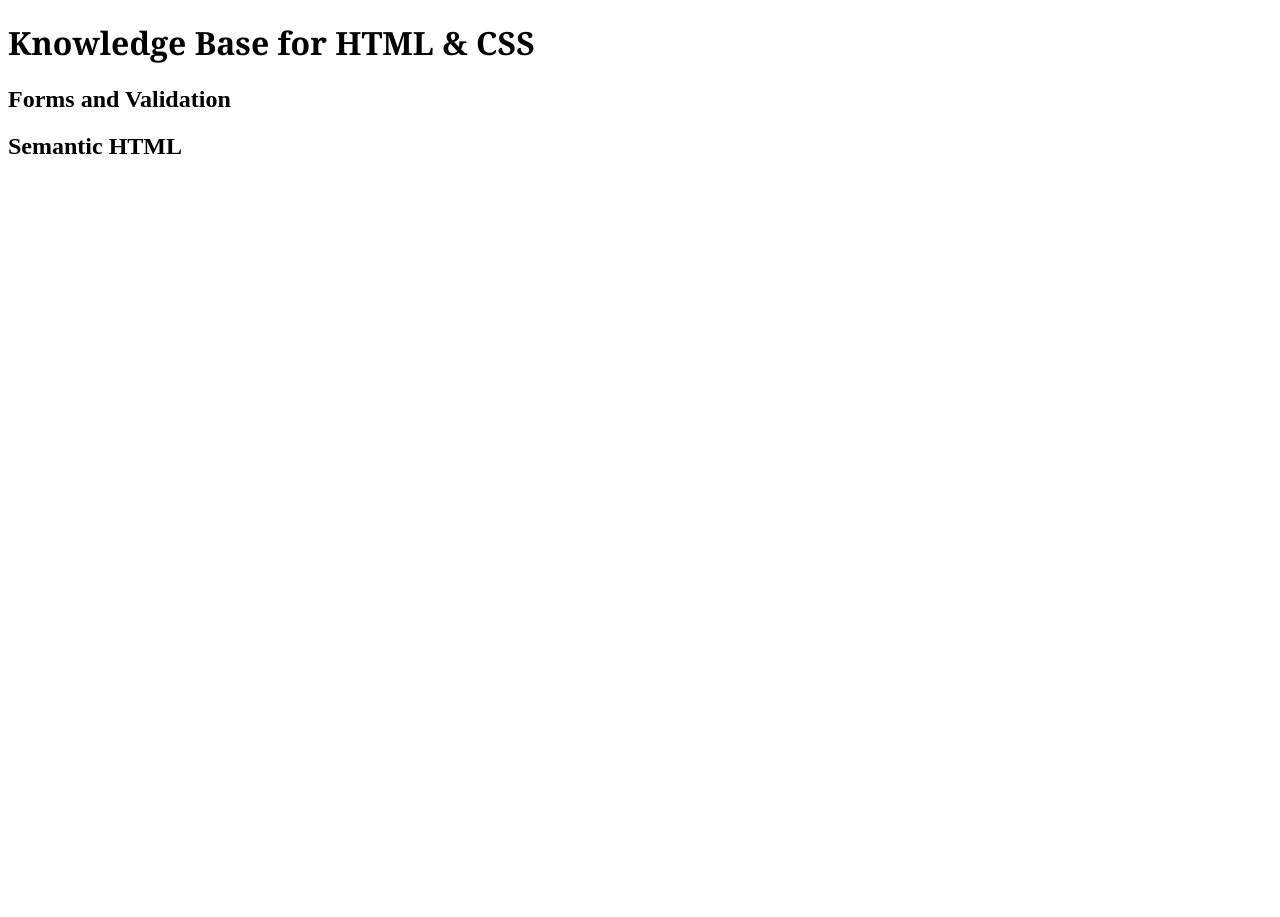
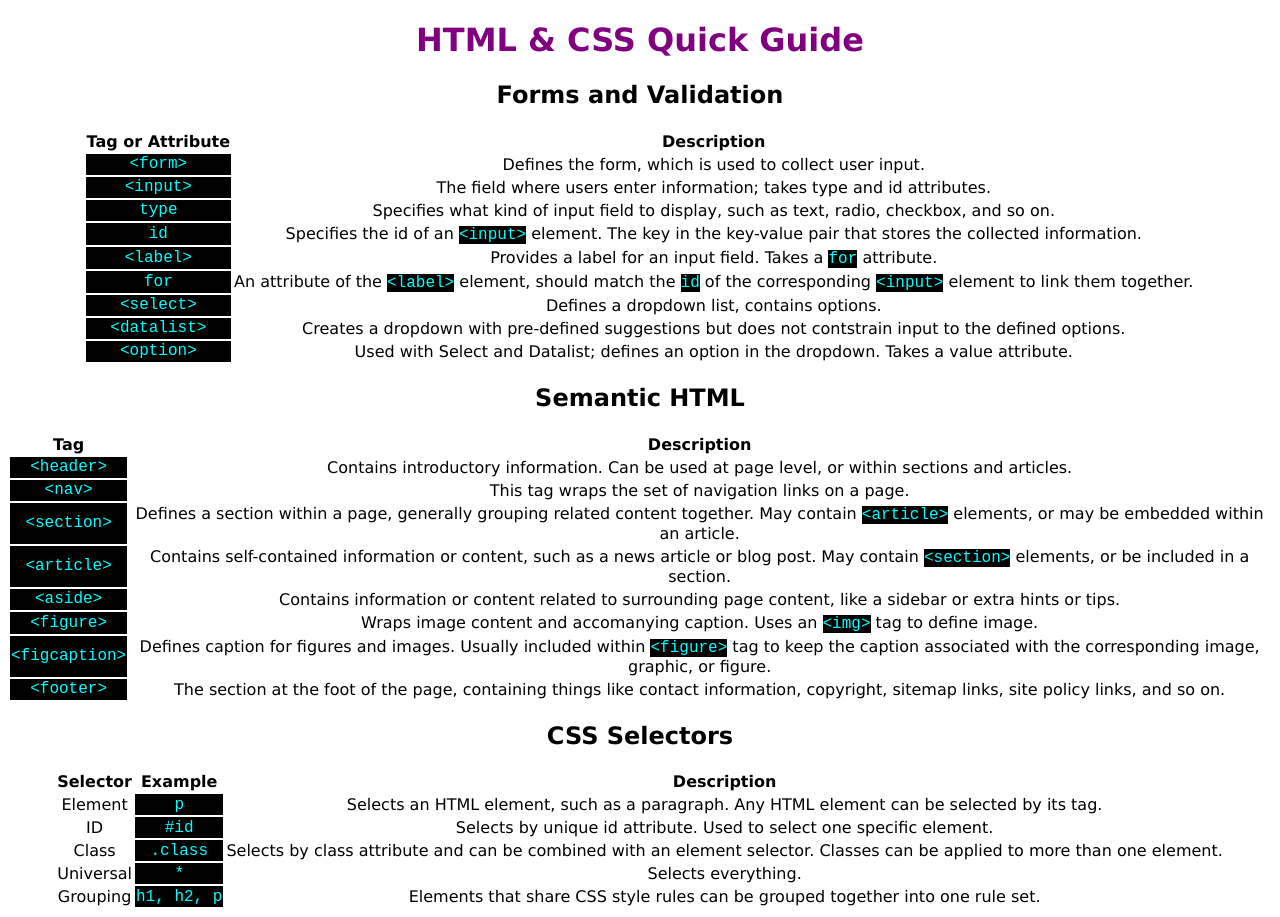
Before and after one commit to DMCatanach/codecademy-html-css-study-guide, a plain HTML site: page index.html in a window 1280 px wide. Before the commit the page ends 800 px from the top, so only its background shows below. Drawn offline with Linux system fonts and the light colour scheme.

Commit message:
Builds out table structure and beginning of content, defines style for code snippets.

```diff
--- a/index.html
+++ b/index.html
@@ -2,7 +2,7 @@
 *1. Document at least one HTML or CSS topic.
 *2. Display it in tables.
 3. Use a custom color scheme.
-4. Use custom styles for code snippet-type things.  -->
+4. Use custom styles for code snippet-type things, with a monospace font and background color.  -->
 
 <!DOCTYPE html>
 <html>
@@ -11,12 +11,136 @@
 	<title>HTML & CSS Reference</title>
 </head>
 <body>
-	<h1>Knowledge Base for HTML & CSS</h1>
+	<h1>HTML & CSS Quick Guide</h1>
 	<h2>Forms and Validation</h2>
-	<!-- table goes here -->
+	<table>
+		<thead>
+			<tr> <!-- This table needs more content. -->
+				<th>Tag or Attribute</th>
+				<th>Description</th> <!-- Consider naming this column something else. -->
+			</tr>
+		</thead>
+		<tbody>
+			<tr>
+				<td class="code">&lt;form&gt;</td> <!-- The trick with the code snippet in the table is using &lt; and &gt;. -->
+				<td>Defines the form, which is used to collect user input.</td>
+			</tr>
+			<tr>
+				<td class="code">&lt;input&gt;</td>
+				<td>The field where users enter information; takes type and id attributes.</td>
+			</tr>
+			<tr>
+				<td class="code">type</td>
+				<td>Specifies what kind of input field to display, such as text, radio, checkbox, and so on.</td>
+			</tr>
+			<tr>
+				<td class="code">id</td>
+				<td>Specifies the id of an <span class="code">&lt;input&gt;</span> element. The key in the key-value pair that stores the collected information.</td>
+			</tr>
+			<tr>
+				<td class="code">&lt;label&gt;</td>
+				<td>Provides a label for an input field. Takes a <span class="code">for</span> attribute.</td>
+			</tr>
+			<tr>
+				<td class="code">for</td>
+				<td>An attribute of the <span class="code">&lt;label&gt;</span> element, should match the <span class="code">id</span> of the corresponding <span class="code">&lt;input&gt;</span> element to link them together.</td>
+			</tr>
+			<tr>
+				<td class="code">&lt;select&gt;</td>
+				<td>Defines a dropdown list, contains options.</td>
+			</tr>
+			<tr>
+				<td class="code">&lt;datalist&gt;</td>
+				<td>Creates a dropdown with pre-defined suggestions but does not contstrain input to the defined options.</td>
+			</tr>
+			<tr>
+				<td class="code">&lt;option&gt;</td>
+				<td>Used with Select and Datalist; defines an option in the dropdown. Takes a value attribute.</td>
+			</tr>
+		</tbody>
+	</table>
 
 	<h2>Semantic HTML</h2>
-	<!-- second table goes here -->
+	<table>
+		<thead>
+			<tr>
+				<th>Tag</th>
+				<th>Description</th>
+			</tr>
+		</thead>
+		<tbody>
+			<tr>
+				<td class="code">&lt;header&gt;</td>
+				<td>Contains introductory information. Can be used at page level, or within sections and articles.</td>
+			</tr>
+			<tr>
+				<td class="code">&lt;nav&gt;</td>
+				<td>This tag wraps the set of navigation links on a page.</td>
+			</tr>
+			<tr>
+				<td class="code">&lt;section&gt;</td>
+				<td>Defines a section within a page, generally grouping related content together. May contain <span class="code">&lt;article&gt;</span> elements, or may be embedded within an article.</td>
+			</tr>
+			<tr>
+				<td class="code">&lt;article&gt;</td>
+				<td>Contains self-contained information or content, such as a news article or blog post. May contain <span class="code">&lt;section&gt;</span> elements, or be included in a section.</td>
+			</tr>
+			<tr>
+				<td class="code">&lt;aside&gt;</td>
+				<td>Contains information or content related to surrounding page content, like a sidebar or extra hints or tips.</td>
+			</tr>
+			<tr>
+				<td class="code">&lt;figure&gt;</td>
+				<td>Wraps image content and accomanying caption. Uses an <span class="code">&lt;img&gt;</span> tag to define image.</td>
+			</tr>
+			<tr>
+				<td class="code">&lt;figcaption&gt;</td>
+				<td>Defines caption for figures and images. Usually included within <span class="code">&lt;figure&gt;</span> tag to keep the caption associated with the corresponding image, graphic, or figure.</td>
+			</tr>
+			<tr>
+				<td class="code">&lt;footer&gt;</td>
+				<td>The section at the foot of the page, containing things like contact information, copyright, sitemap links, site policy links, and so on.</td>
+			</tr>
+		</tbody>
+	</table>
+
+	<h2>CSS Selectors</h2>
+	<table>
+		<thead>
+			<tr>
+				<th>Selector</th>
+				<th>Example</th>
+				<th>Description</th>
+			</tr>
+		</thead>
+		<tbody>
+			<tr>
+				<td>Element</td>
+				<td class="code">p</td>
+				<td>Selects an HTML element, such as a paragraph. Any HTML element can be selected by its tag.</td>
+			</tr>
+			<tr>
+				<td>ID</td>
+				<td class="code">#id</td>
+				<td>Selects by unique id attribute. Used to select one specific element.</td>
+			</tr>
+			<tr>
+				<td>Class</td>
+				<td class="code">.class</td>
+				<td>Selects by class attribute and can be combined with an element selector. Classes can be applied to more than one element.</td>
+			</tr>
+			<tr>
+				<td>Universal</td>
+				<td class="code">*</td>
+				<td>Selects everything.</td>
+			</tr>
+			<tr>
+				<td>Grouping</td>
+				<td class="code">h1, h2, p</td>
+				<td>Elements that share CSS style rules can be grouped together into one rule set.</td>
+			</tr>
+		</tbody>
+	</table>
 
 </body>
 </html>
--- a/styles.css
+++ b/styles.css
@@ -2,8 +2,25 @@
 1. Document at least one HTML or CSS topic.
 2. Display it in tables.
 *3. Use a custom color scheme.
-*4. Use custom styles for code snippet-type things.*/
+*4. Use custom styles for code snippet-type things with monospace font and background color.*/
+
+body {
+	font-family: Verdana;
+	text-align: center;
+	display: block;
+}
 
 h1 {
-	font-family: Georgia;
+	color: purple;
 }
+
+/*Currently, the text is all center-aligned, so the text in the "Description" column is as well; change that when styling.*/
+table {
+	margin: 0 auto;
+}
+
+.code {
+	font-family: "Courier New";
+	color: aqua;
+	background-color: black;
+}
```
